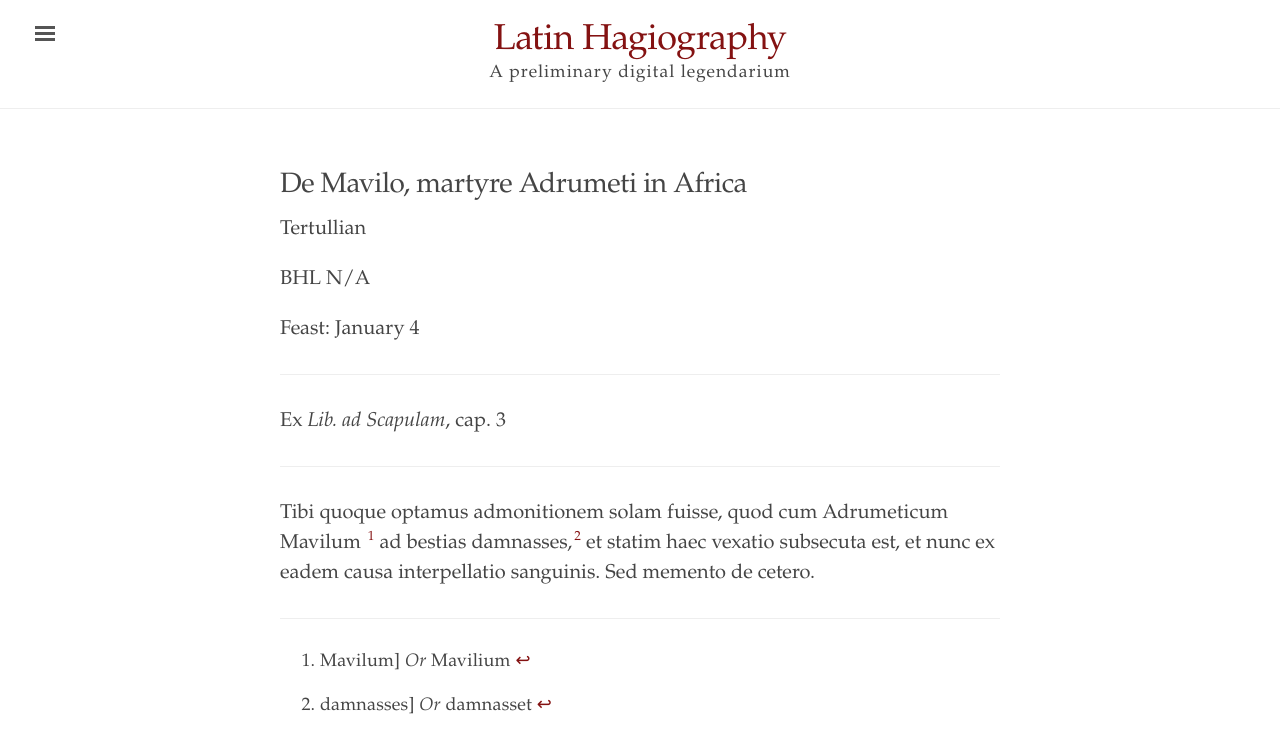
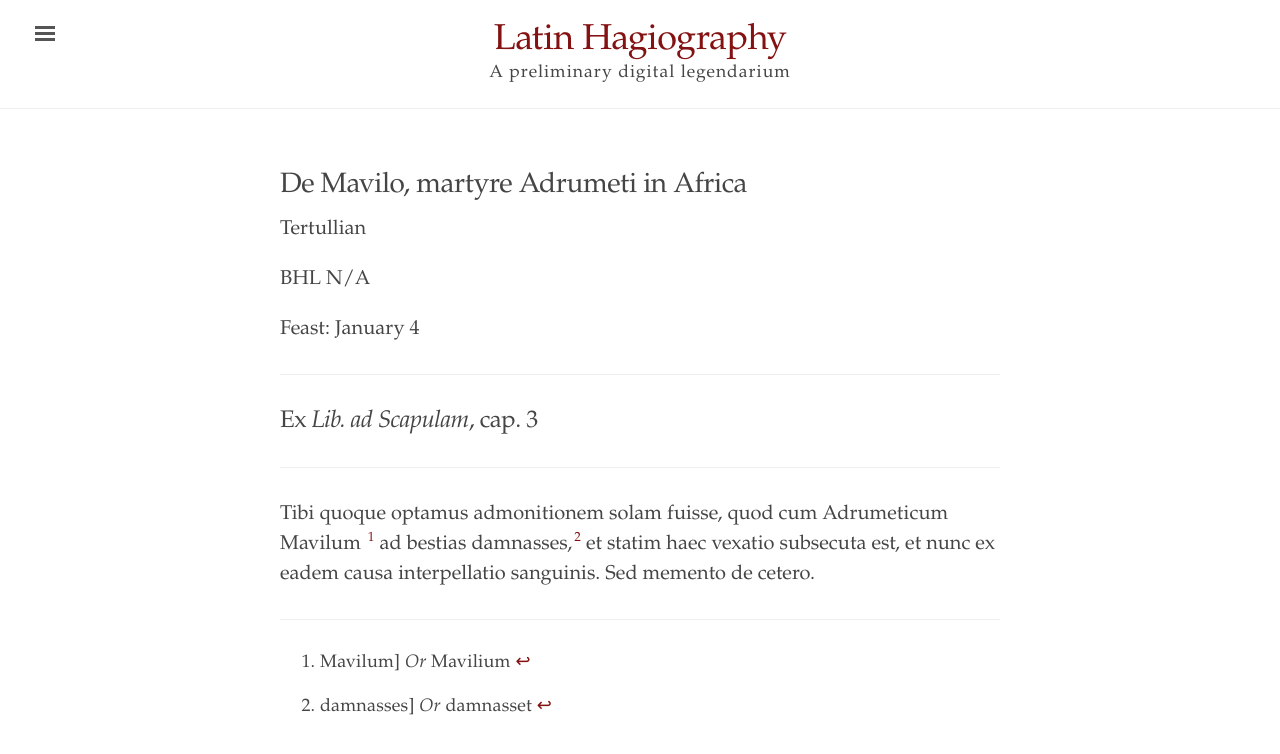
Before and after one commit to cjkoepke1/latin-hagiography, a Jekyll site: the page built from _texts/de-mavilo.md, in a window 1280 px wide. Shown: the top 754 px of the page. Built offline with Jekyll 4.4.1, drawn with Linux system fonts in a browser that asks for light colours.

Commit message:
Bolded header

```diff
--- a/_texts/de-mavilo.md
+++ b/_texts/de-mavilo.md
@@ -10,7 +10,7 @@
 
 ---
 
-Ex *Lib. ad Scapulam*, cap. 3
+## Ex *Lib. ad Scapulam*, cap. 3
 
 ---
 
```
